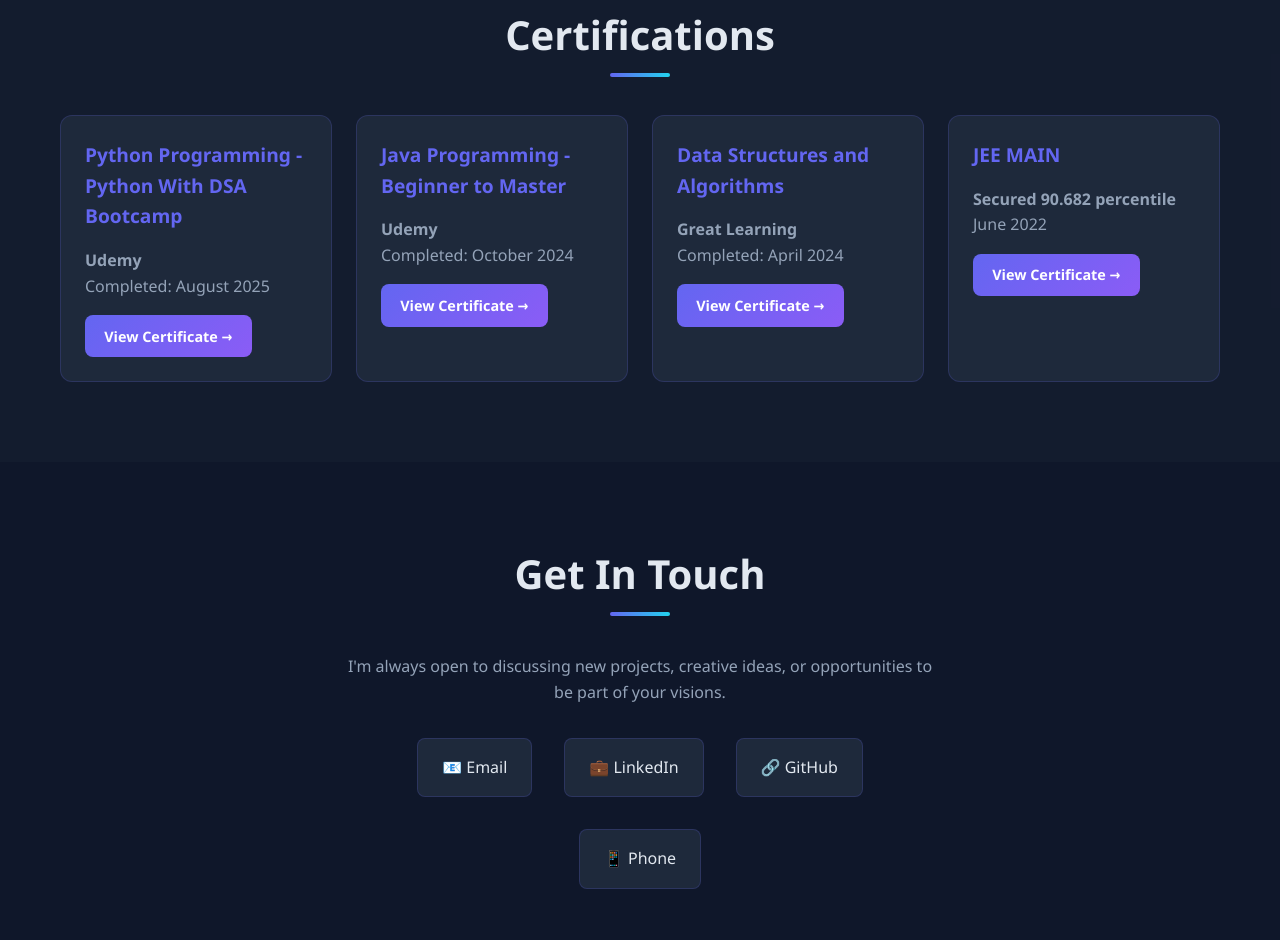
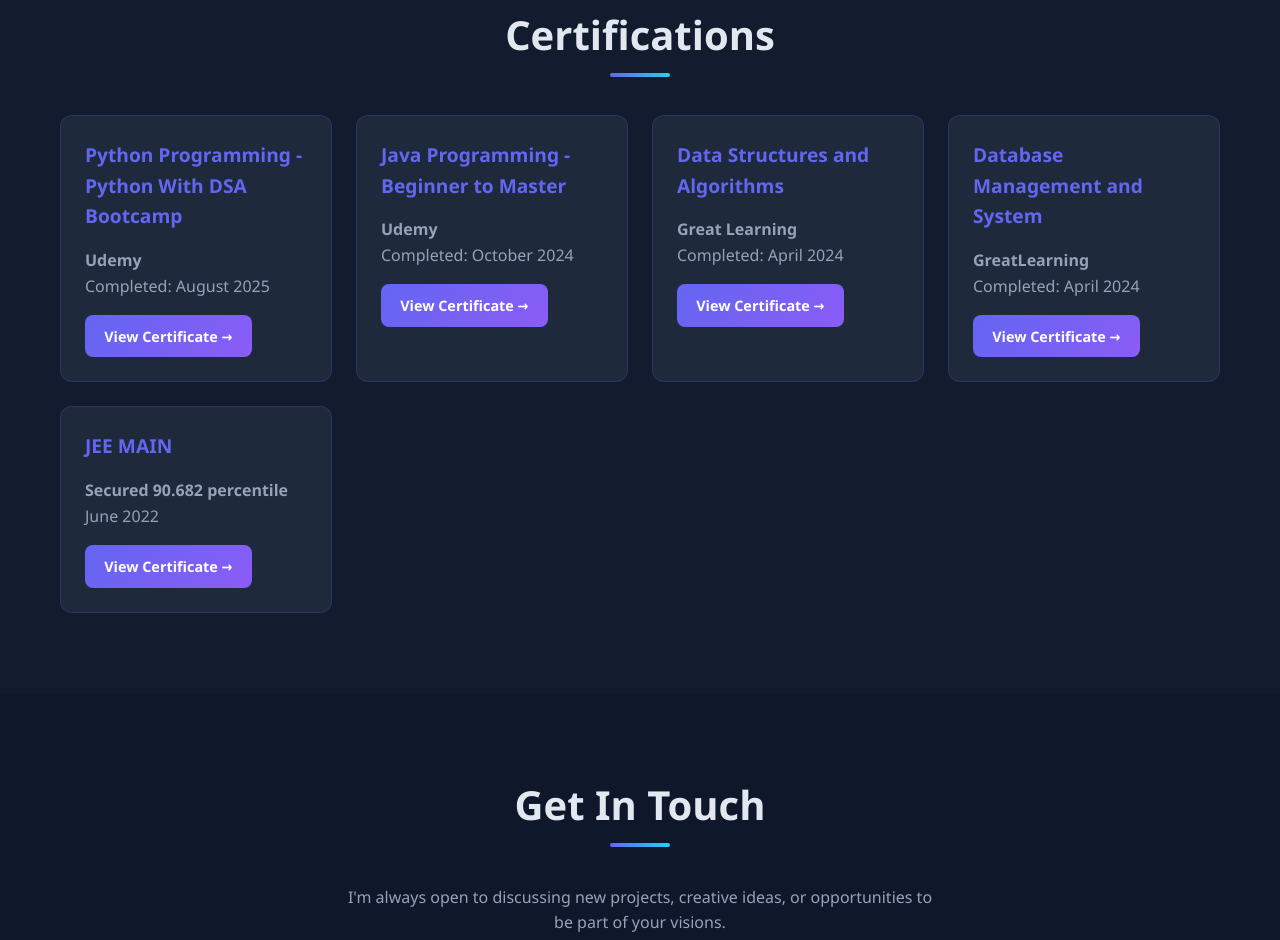
Before and after one commit to Pal7696/piyush_portfolio, a plain HTML site: page index.html in a window 1280 px wide. Shown: the part 3757-4697 px from the top of the page. Drawn offline with Linux system fonts and the light colour scheme.

Commit message:
Update index.html

```diff
--- a/index.html
+++ b/index.html
@@ -776,6 +776,15 @@
                 </div>
 
                 <div class="skill-card">
+                    <h3>Database Management and System</h3>
+                    <p style="color: var(--text-muted); margin-bottom: 1rem;">
+                        <strong>GreatLearning</strong><br>
+                        Completed: April 2024
+                    </p>
+                    <a href="https://drive.google.com/file/d/1haxE5qnGeBzVW_dlIIfuryRYzCn6DDp9/view?usp=sharing" target="_blank" class="btn btn-primary" style="display: inline-block; padding: 0.6rem 1.2rem; font-size: 0.9rem;">View Certificate →</a>
+                </div>
+
+                <div class="skill-card">
                     <h3>JEE MAIN</h3>
                     <p style="color: var(--text-muted); margin-bottom: 1rem;">
                         <strong>Secured 90.682 percentile</strong><br>
```
